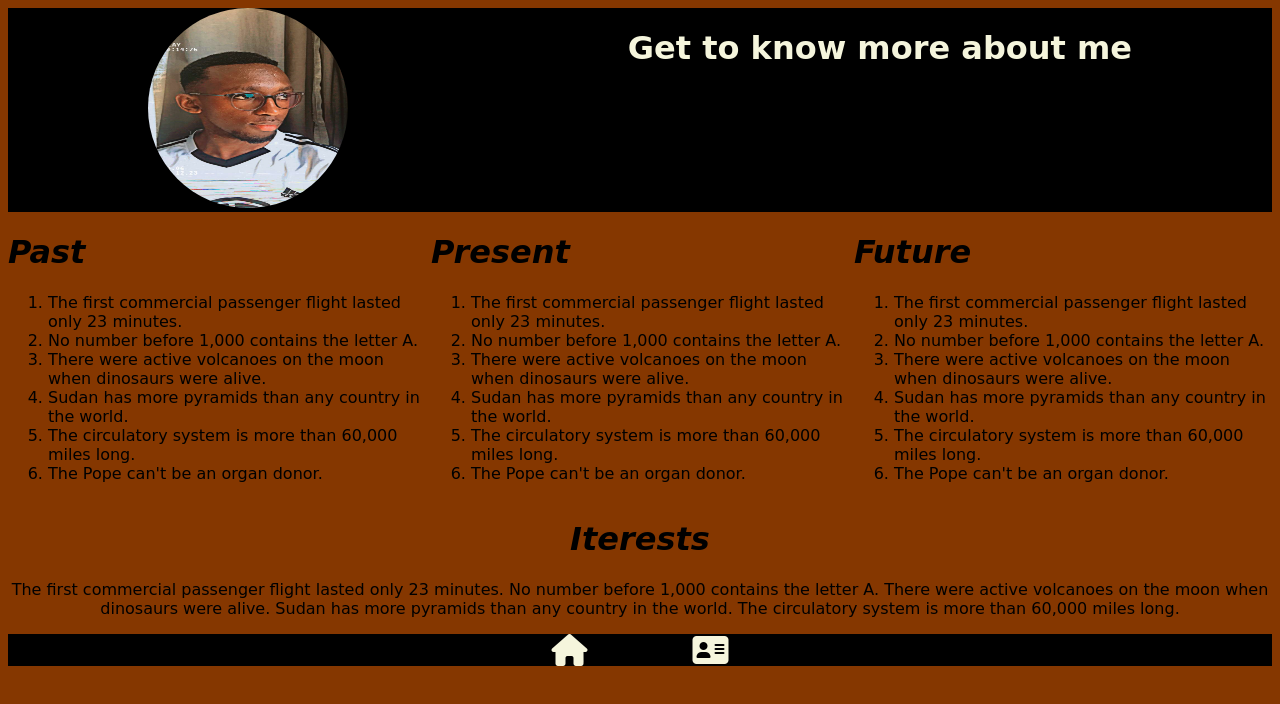
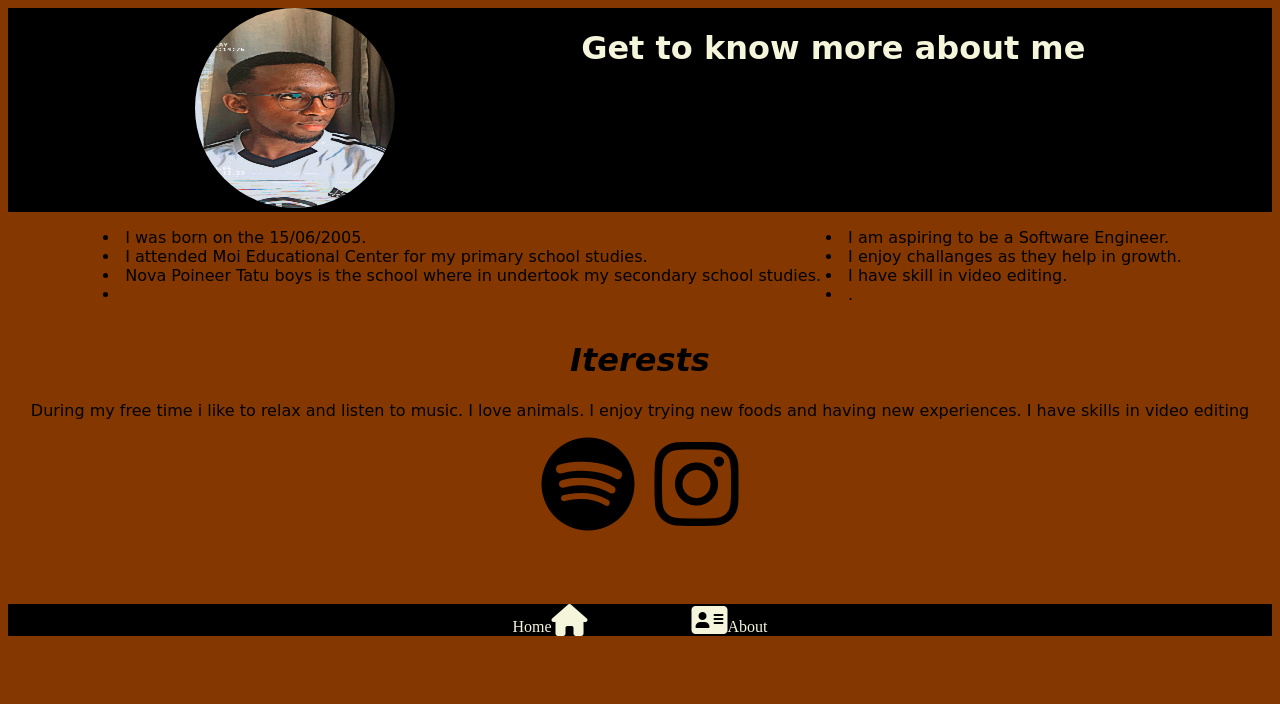
Before and after one commit to NAMADAJR/My-website, a plain HTML site: page about.html in a window 1280 px wide. Drawn offline with Linux system fonts and the light colour scheme; a web font is replaced by a local one.

Commit message:
updates to pages

```diff
--- a/about.html
+++ b/about.html
@@ -23,69 +23,67 @@
 
 
  <div class="info">
+    <br>
+ <div class="box1">
 
- <div class="box1">
-    <h1><em>Past</em></h1>
-    <ol>
-         <li>The first commercial passenger flight lasted only 23 minutes.</li>
-         <li>No number before 1,000 contains the letter A.</li>
-         <li>There were active volcanoes on the moon when dinosaurs were alive.</li>
-         <li>Sudan has more pyramids than any country in the world.</li>
-         <li>The circulatory system is more than 60,000 miles long.</li>
-         <li>The Pope can't be an organ donor.</li>
-    </ol>
+    <p>
+         <li>I was born on the 15/06/2005.</li>
+         <li>I attended Moi Educational Center for my primary school studies.</li>
+         <li>Nova Poineer Tatu boys is the school where in undertook my secondary school studies.</li>
+         <li></li>
+
+    <p>
  </div>
 
  <div class="box2">
-     <h1><em>Present</em></h1>
-        <ol>
-             <li>The first commercial passenger flight lasted only 23 minutes.</li>
-             <li>No number before 1,000 contains the letter A.</li>
-             <li>There were active volcanoes on the moon when dinosaurs were alive.</li>
-             <li>Sudan has more pyramids than any country in the world.</li>
-             <li>The circulatory system is more than 60,000 miles long.</li>
-             <li>The Pope can't be an organ donor.</li>
-        </ol>
+
+        <p>
+             <li>I am aspiring to be a Software Engineer.</li>
+             <li>I enjoy challanges as they help in growth.</li>
+             <li>I have skill in video editing.</li>
+             <li>.</li>
+
+        </p>
  </div>
 
- <div class="box3">
-     <h1><em>Future</em></h1>
-         <ol>
-             <li>The first commercial passenger flight lasted only 23 minutes.</li>
-             <li>No number before 1,000 contains the letter A.</li>
-             <li>There were active volcanoes on the moon when dinosaurs were alive.</li>
-             <li>Sudan has more pyramids than any country in the world.</li>
-             <li>The circulatory system is more than 60,000 miles long.</li>
-             <li>The Pope can't be an organ donor.</li>
-         </ol>
- </div>
 </div>
 
 <div class="rest">
     <h1><em>Iterests</em></h1>
          <p>
-             The first commercial passenger flight lasted only 23 minutes.
-             No number before 1,000 contains the letter A.
-             There were active volcanoes on the moon when dinosaurs were alive.
-             Sudan has more pyramids than any country in the world.
-             The circulatory system is more than 60,000 miles long.
+             During my free time i like to relax and listen to music. I love animals. I enjoy trying new foods and having new experiences.
+              I have skills in video editing
          <p>
 </div>
 
+<div class="socials">
+    <div>
 
+  <a href="https://open.spotify.com/user/saqspit4rdb249lc488e7hw8v"><i class="fa-brands fa-spotify fa-6x"></i></a>
 
+    </div>
+    <div>
 
+      <a href="https://www.instagram.com/ft.namada/"><i class="fa-brands fa-instagram fa-6x"></i></a>
+
+    </div>
+</div>
+
+<br>
+<br>
+<br>
+<br>
 
 
 <div class="footer">
     <nav>
 
-     <a href="index.html"><i class="fa-solid fa-house fa-2x"></i></a>
+     <a href="index.html">Home<i class="fa-solid fa-house fa-2x"></i></a>
 
-     <a href="about.html"><i class="fa-solid fa-address-card fa-2x"></i></a>
+     <a href="about.html"><i class="fa-solid fa-address-card fa-2x"></i>About</a>
 
     </nav>
-</div>
+  </div>
 
 
 </body>
--- a/css/style.css
+++ b/css/style.css
@@ -5,7 +5,7 @@
 .header{
     display: flex;
     justify-content: center;
-    justify-content: space-around;
+    justify-content: space-evenly;
     background-color: rgb(0, 0, 0);
 
     a{
@@ -13,13 +13,13 @@
     }
 
     h1{
-        font-family: "Bilbo Swash Caps", cursive;
+        font-family: "Playwrite IS", cursive;
         color: beige;
         font-weight: 900;
     }
 
     h2{
-        font-family: "Bilbo Swash Caps", cursive;
+        font-family: "Playwrite IS", cursive;
         color: beige;
         font-weight: 900;
     }
@@ -30,8 +30,8 @@
     display: flex;
     justify-content: center;
     background-color: rgb(0, 0, 0);
-    font-family: "Bilbo Swash Caps", cursive;
     color: beige;
+    font-weight: 400;
 
     a{
         color: beige;
@@ -44,7 +44,6 @@ img{
    border-radius: 50%;
    width: 200px;
    height: 200px;
-
 }
 
 body{
@@ -53,11 +52,11 @@ body{
     background-position: center;
     background-attachment: fixed;
     background-size: cover;
-
 }
 
 .info{
     display: flex;
+    justify-content: center;
     column-gap: 5px;
 
     .box1{
@@ -68,17 +67,8 @@ body{
         font-family: "Playwrite IS", cursive;
     }
 
-    .box3{
-        font-family: "Playwrite IS", cursive;
-    }
 }
 
-
-#navbar{
-    display: flex;
-    justify-content: center;
-
-}
 
 .rest{
     font-family: "Playwrite IS", cursive;
@@ -103,3 +93,10 @@ body{
         color: black;
     }
 }
+
+.slogan{
+    font-family: "Bilbo Swash Caps", cursive;
+    font-weight: 400;
+    font-style: normal;
+
+}
```
Also changed, not shown: index.html (+14 -25 lines).
